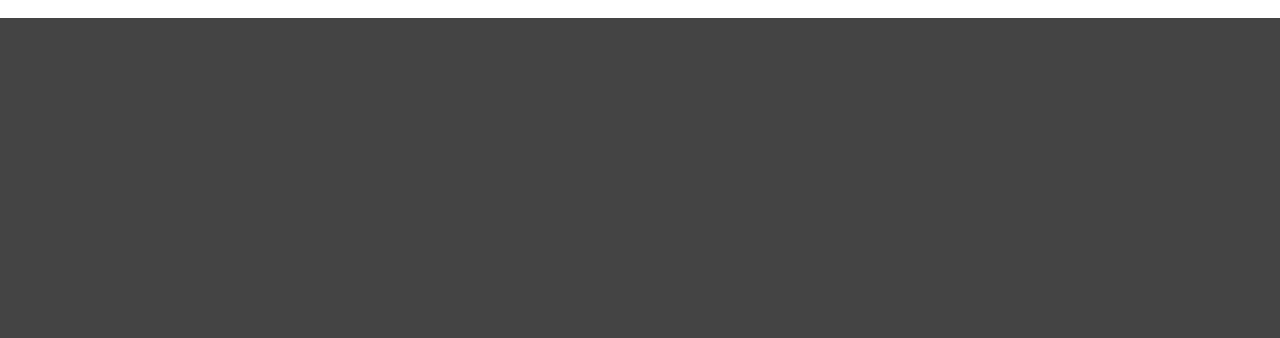
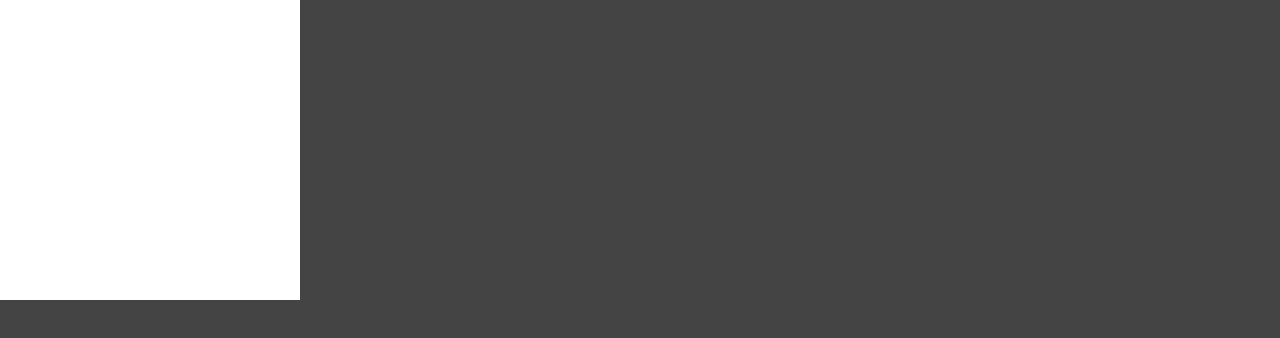
Before and after one commit to DiogoKenway/monty-hall, a Next.js app: page / in a window 1280 px wide. Shown: the top 338 px of the page. Built offline with nearby package versions, Linux system fonts and the light colour scheme.

Commit message:
correcting css class name

```diff
--- a/src/components/Cartao.tsx
+++ b/src/components/Cartao.tsx
@@ -3,7 +3,7 @@ import styles from "../styles/Cartao.module.css";
 
 export default function Cartao(props) {
     return (
-        <div className={styles.cartal}
+        <div className={styles.cartao}
         style={{ backgroundColor: props.bgColor ?? "#FFF"}}>
             Cartão
         </div>
--- a/src/pages/index.tsx
+++ b/src/pages/index.tsx
@@ -1,8 +1,9 @@
-import Cartao from "../components/Cartao"
+import styles from "../styles/formulario.module.css";
+import Cartao from "../components/Cartao";
 
 export default function Formulario() {
   return (
-    <div>
+    <div className={styles.formulario}>
         <Cartao />
     </div>
   )
--- /dev/null
+++ b/src/styles/Formulario.module.css
@@ -0,0 +1,3 @@
+.formulario {
+    display: flex;
+}
```
